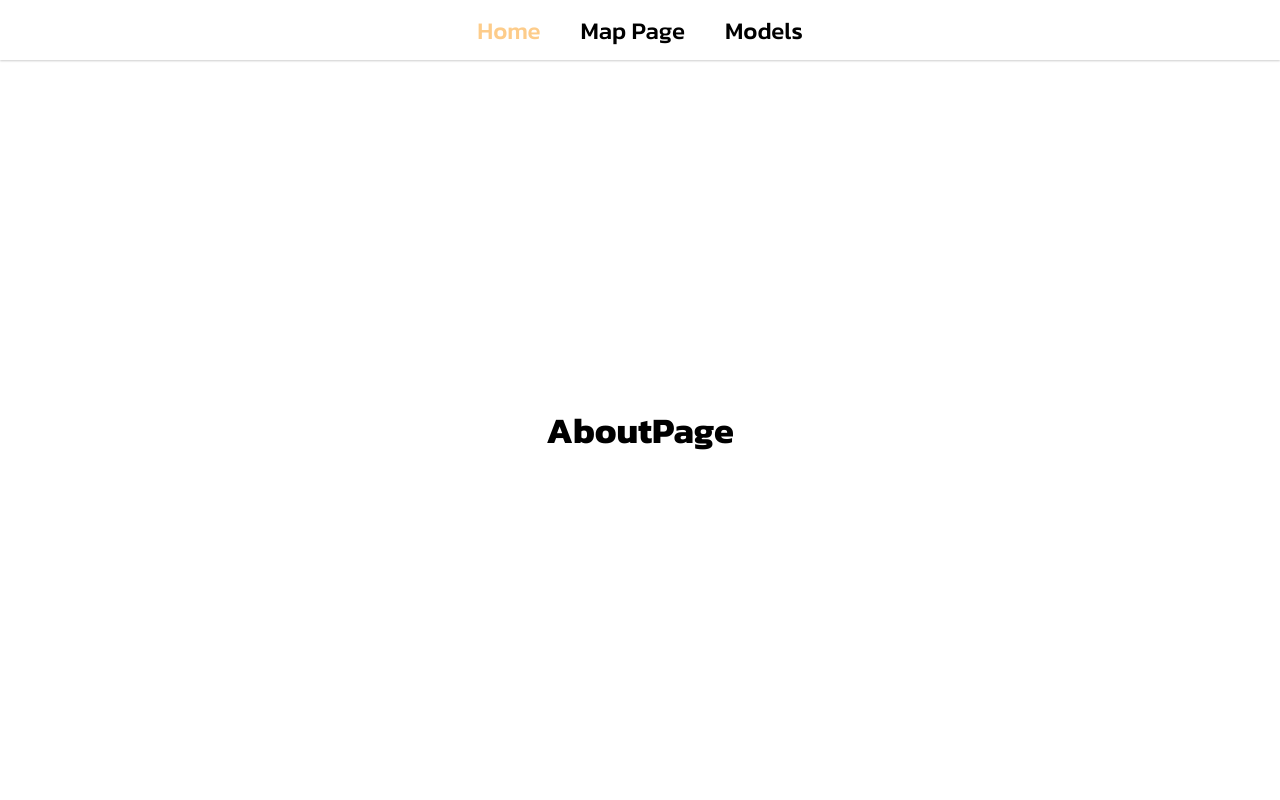
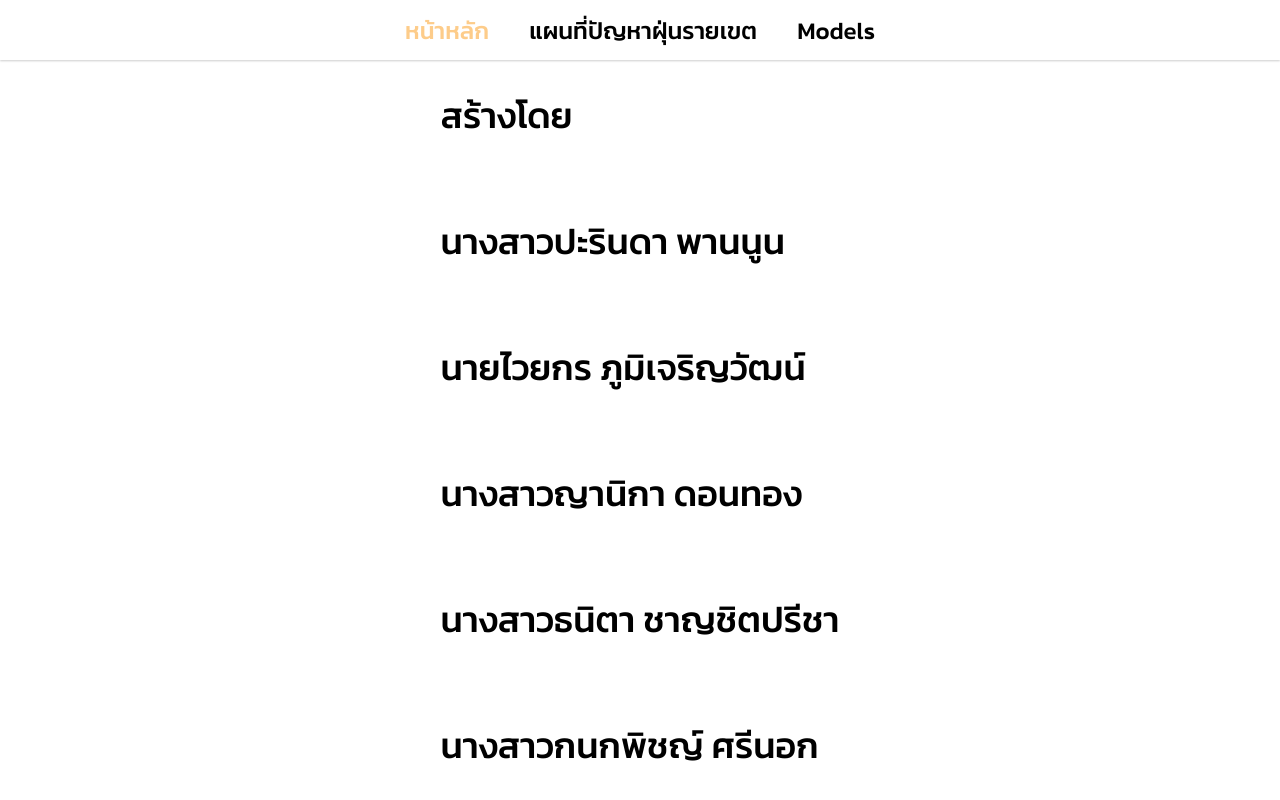
Before and after one commit to waiyakorn-space/CleanAirCoders_Hackathon, a React (Create React App) app: page / in a window 1280 px wide. Built offline with nearby package versions, Linux system fonts and the light colour scheme.

Commit message:
Add heat map

```diff
--- a/src/Home.jsx
+++ b/src/Home.jsx
@@ -10,13 +10,13 @@ export default function Home() {
           to="/"
           className={({isActive}) => `${isActive && "text-active"}`}
         >
-          Home
+          หน้าหลัก
         </NavLink>
         <NavLink
           to="/map"
           className={({isActive}) => `${isActive && "text-active"}`}
         >
-          Map Page
+          แผนที่ปัญหาฝุ่นรายเขต
         </NavLink>
         <NavLink
           to="/model"
@@ -36,19 +36,19 @@ export default function Home() {
               to="/"
               className={({isActive}) => `${isActive && "text-active"}`}
             >
-              <li>Home</li>
+              <li>หน้าหลัก</li>
             </NavLink>
             <NavLink
               to="/map"
               className={({isActive}) => `${isActive && "text-active"}`}
             >
-              <li>Map Page</li>
+              <li>แผนที่ปัญหาฝุ่นรายเขต</li>
             </NavLink>
             <NavLink
               to="/model"
               className={({isActive}) => `${isActive && "text-active"}`}
             >
-              <li>Models</li>
+              <li>โมเดลความสัมพันธ์ฝุ่น</li>
             </NavLink>
           </ul>
         </div>
--- a/src/components/ShapeFile.jsx
+++ b/src/components/ShapeFile.jsx
@@ -1,10 +1,11 @@
 import {useEffect} from "react"
-import PropTypes from "prop-types"
 import {useLeaflet} from "react-leaflet"
 import L from "leaflet"
 import shp from "shpjs"
 
-function ShapeFile({zipUrl}) {
+import zipUrl from "../shp_countreports.zip"
+import zipUrl2 from "../shp_heat.zip"
+function ShapeFile() {
   const {map} = useLeaflet()
 
   useEffect(() => {
@@ -73,10 +74,49 @@ function ShapeFile({zipUrl}) {
         },
       }
     ).addTo(map)
+
     // console.log({zipUrl})
     shp(zipUrl).then(function (data) {
       // console.log({data})
       geo.addData(data)
+    })
+
+    map.createPane("pane250").style.zIndex = 250
+    map.createPane("pane0").style.zIndex = 0
+
+    const geojsonMarkerOptions = {
+      radius: 7,
+      fillColor: "yellow",
+      color: "#c8c7c7",
+      weight: 1,
+      opacity: 0.5,
+      fillOpacity: 0.8,
+      pane: "pane250",
+    }
+    const geo2 = L.geoJson(
+      {features: []},
+      {
+        pointToLayer: function (feature, latlng) {
+          return L.circleMarker(latlng, geojsonMarkerOptions)
+        },
+        onEachFeature: function (feature, layer) {
+          if (feature.properties.brightness) {
+            layer.bindPopup(
+              `<p>brightness: ${feature.properties.brightness}</p>`
+            )
+          } else {
+            layer.setStyle({pane: "pane0", fillOpacity: 0})
+          }
+        },
+        // style: function (feature) {
+        //   console.log({feature})
+        //   return {}
+        // },
+      }
+    ).addTo(map)
+    shp(zipUrl2).then(function (data) {
+      console.log({data})
+      geo2.addData(data)
     })
 
     const categories = [
@@ -102,13 +142,19 @@ function ShapeFile({zipUrl}) {
       return div
     }
     legend.addTo(map)
+
+    let layerControl = {
+      จำนวนคำร้องตามเขต: geo,
+      จุดความร้อน: geo2,
+    }
+    L.control.layers(null, layerControl).addTo(map)
   }, [map, zipUrl])
 
   return null
 }
 
-ShapeFile.propTypes = {
-  zipUrl: PropTypes.string.isRequired,
-}
+// ShapeFile.propTypes = {
+//   zipUrl: PropTypes.string.isRequired,
+// }
 
 export default ShapeFile
--- a/src/index.css
+++ b/src/index.css
@@ -24,6 +24,9 @@ nav {
 }
 
 @media (max-width: 768px) {
+  .text-show {
+    font-size: 24px !important;
+  }
   .mt-60 {
     margin-top: 60px;
   }
@@ -51,6 +54,10 @@ nav {
   }
 }
 
+.text-show {
+  font-size: 36px;
+}
+
 .chart-container {
   padding: 30px;
   row-gap: 30px;
@@ -59,6 +66,10 @@ nav {
 
 .pb-60 {
   padding-bottom: 60px !important;
+}
+
+.font-bold {
+  font-weight: 700;
 }
 
 .mt-30 {
@@ -72,6 +83,10 @@ nav {
   display: flex;
 }
 
+.justify-center {
+  justify-content: center;
+}
+
 .items-center {
   align-items: center;
 }
@@ -79,13 +94,22 @@ nav {
 .flex-row {
   flex-direction: row;
 }
+.flex-col {
+  flex-direction: column;
+}
 
 .w-50 {
   width: 50vw;
 }
+
+.gap-x-2 {
+  column-gap: 8px;
+}
+
 .gap-10 {
   gap: 40px;
 }
+
 .my-30 {
   margin: 30px 0;
 }
@@ -120,12 +144,13 @@ a:hover {
   display: flex;
   justify-content: center;
   align-items: center;
-  font-size: 36px;
-  font-weight: 700;
   width: 100vw;
   height: calc(100vh - 60px);
 }
 
+.h-con {
+  height: calc(100vh - 60px);
+}
 /* .info {
   background-color: green;
 }
@@ -142,7 +167,7 @@ a:hover {
   padding: 10px;
   font: 16px;
   background: white;
-  background: rgba(255, 255, 255, 0.8);
+  background: #ffffffcc;
   box-shadow: 0 0 15px rgba(0, 0, 0, 0.2);
   border-radius: 5px;
 }
--- a/src/pages/AboutPage.jsx
+++ b/src/pages/AboutPage.jsx
@@ -2,8 +2,15 @@ import React from "react"
 
 export default function AboutPage() {
   return (
-    <div className="blank-container">
-      AboutPage
+    <div className="flex justify-center items-center h-con">
+      <div className="flex flex-col font-medium">
+        <p className="text-show">สร้างโดย</p>
+        <p className="text-show">นางสาวปะรินดา พานนูน</p>
+        <p className="text-show">นายไวยกร ภูมิเจริญวัฒน์</p>
+        <p className="text-show">นางสาวญานิกา ดอนทอง</p>
+        <p className="text-show">นางสาวธนิตา ชาญชิตปรีชา</p>
+        <p className="text-show">นางสาวกนกพิชญ์ ศรีนอก</p>
+      </div>
     </div>
   )
 }
--- a/src/pages/MapPage.jsx
+++ b/src/pages/MapPage.jsx
@@ -4,7 +4,6 @@ import Select from "react-select"
 import {Column, Bar} from "@ant-design/plots"
 import {complainData} from "../data/complainData"
 
-import zipUrl from "../shp_countreports.zip"
 import ShapeFile from "../components/ShapeFile"
 import {options} from "../data/options"
 import {topWordData} from "../data/topWordData"
@@ -37,6 +36,7 @@ export default function MapPage() {
       },
     },
   }
+
   const configTopWord = {
     data: topWordData[selected][checked],
     xField: "count",
@@ -69,7 +69,7 @@ export default function MapPage() {
           url="https://{s}.tile.openstreetmap.org/{z}/{x}/{y}.png"
           attribution='&copy; <a href="http://osm.org/copyright">OpenStreetMap</a> contributors'
         />
-        <ShapeFile zipUrl={zipUrl} />
+        <ShapeFile />
       </Map>
       <div className="chart-container">
         <h1 className="font-medium">จำนวนคำร้องในแต่ละเขต</h1>
@@ -87,20 +87,20 @@ export default function MapPage() {
             />
           </div>
           <div className="flex flex-row gap-10">
-            <div>
+            <div className="flex gap-x-2">
               <input
                 type="radio"
                 id="1"
-                onClick={() => setChecked("1")}
+                onChange={() => setChecked("1")}
                 checked={checked === "1"}
               />
               <label htmlFor="1">1 คำ</label>
             </div>
-            <div>
+            <div className="flex gap-x-2">
               <input
                 type="radio"
                 id="2"
-                onClick={() => setChecked("2")}
+                onChange={() => setChecked("2")}
                 checked={checked === "2"}
               />
               <label htmlFor="2">2 คำ</label>
--- a/src/pages/ModelPage.jsx
+++ b/src/pages/ModelPage.jsx
@@ -1,5 +1,5 @@
 import React from "react"
 
 export default function ModelPage() {
-  return <div className="blank-container">ModelPage</div>
+  return <div className="blank-container font-bold text-show">ModelPage</div>
 }
```
Also changed, not shown: 1 other file (tests, documents, lock files or other folders).
